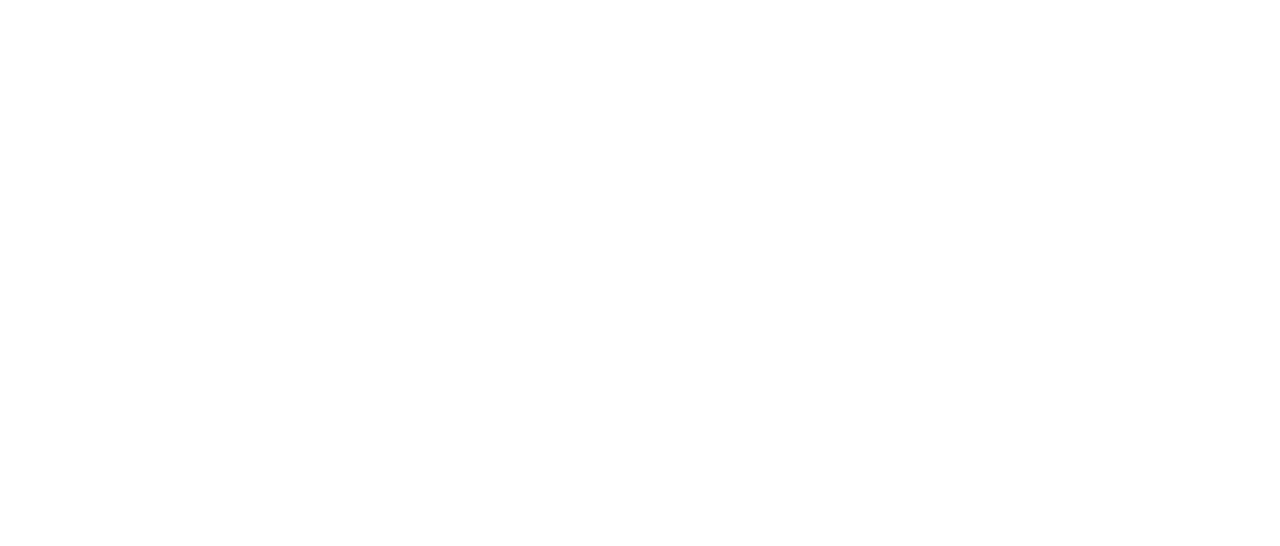
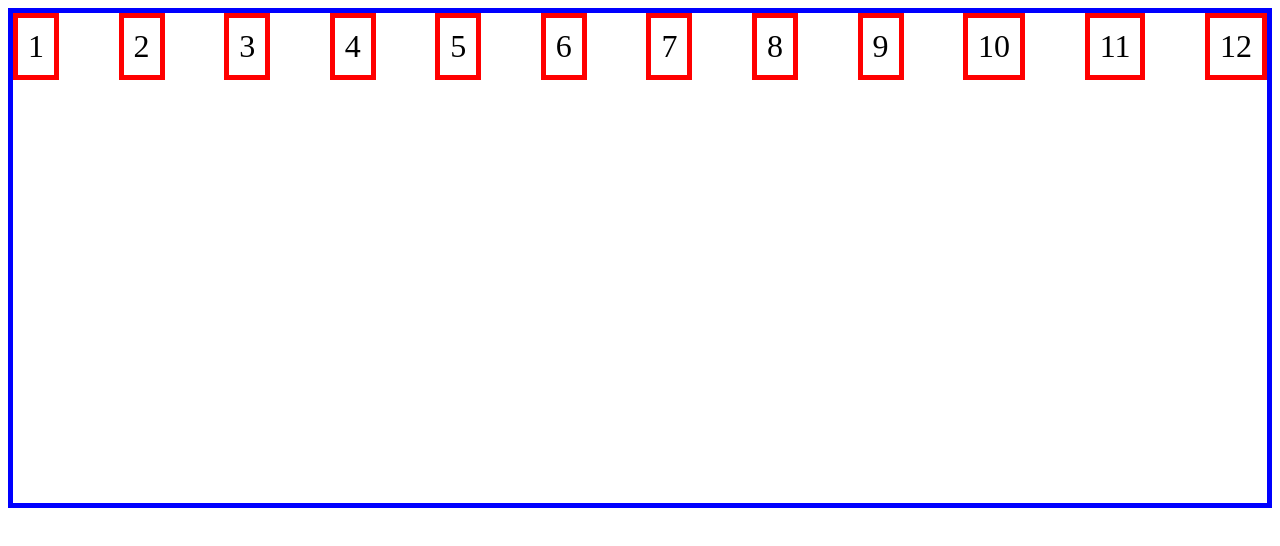
Before and after one commit to Oksana240884/flex, a plain HTML site: page index.html in a window 1280 px wide. Drawn offline with Linux system fonts and the light colour scheme.

Commit message:
FlexParent

```diff
--- a/assets/css/style.css
+++ b/assets/css/style.css
@@ -1,3 +1,35 @@
 * {
     box-sizing: border-box;
 }
+
+.outerBlock {
+border: 5px solid blue;
+height: 500px;
+
+}
+.innerBlock {
+    border: 5px solid red;
+    padding: 10px;
+    font-size: 2rem;
+
+
+}
+
+.flexParent {
+    display: flex;
+    flex-direction: row;
+    justify-content: space-between;
+    align-items: flex-start;
+    gap: 20px;
+    flex-wrap: wrap;
+
+}
+
+.flexChild {
+
+
+}
+
+.child4 {
+
+}
--- a/index.html
+++ b/index.html
@@ -7,6 +7,21 @@
     <link rel="stylesheet" href="./assets/css/style.css">
 </head>
 <body>
+    <div class="outerBlock flexParent">
+        <div class="innerBlock flexChild1 child1">1</div>
+        <div class="innerBlock flexChild2 child2">2</div>
+        <div class="innerBlock flexChild3 child3">3</div>
+        <div class="innerBlock flexChild4 child4">4</div>
+        <div class="innerBlock flexChild1 child1">5</div>
+        <div class="innerBlock flexChild2 child2">6</div>
+        <div class="innerBlock flexChild3 child3">7</div>
+        <div class="innerBlock flexChild4 child4">8</div>
+        <div class="innerBlock flexChild1 child1">9</div>
+        <div class="innerBlock flexChild2 child2">10</div>
+        <div class="innerBlock flexChild3 child3">11</div>
+        <div class="innerBlock flexChild4 child4">12</div>
+    </div>
+
 
 </body>
 </html>
```
Also changed, not shown: 1 other file.
